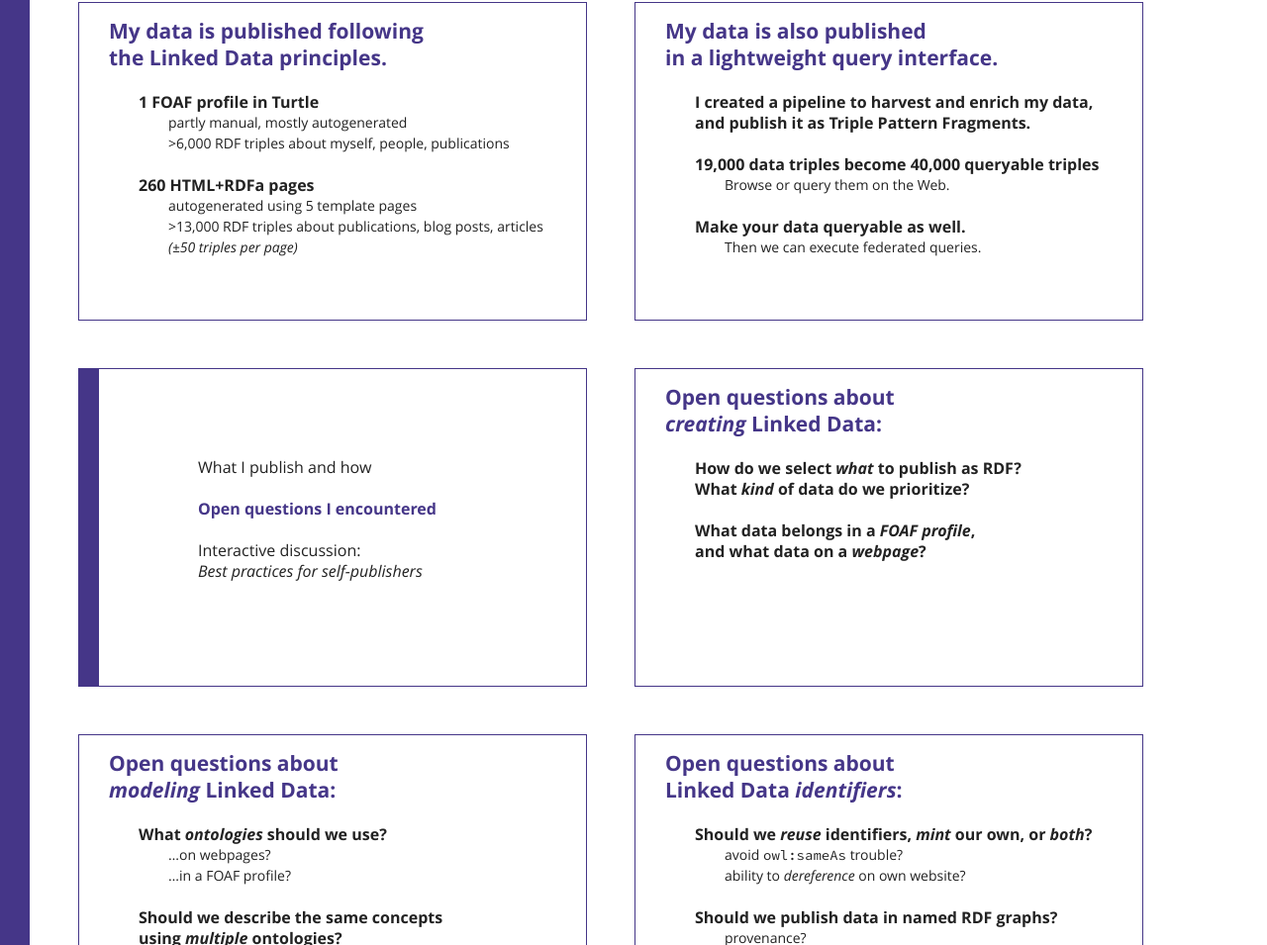
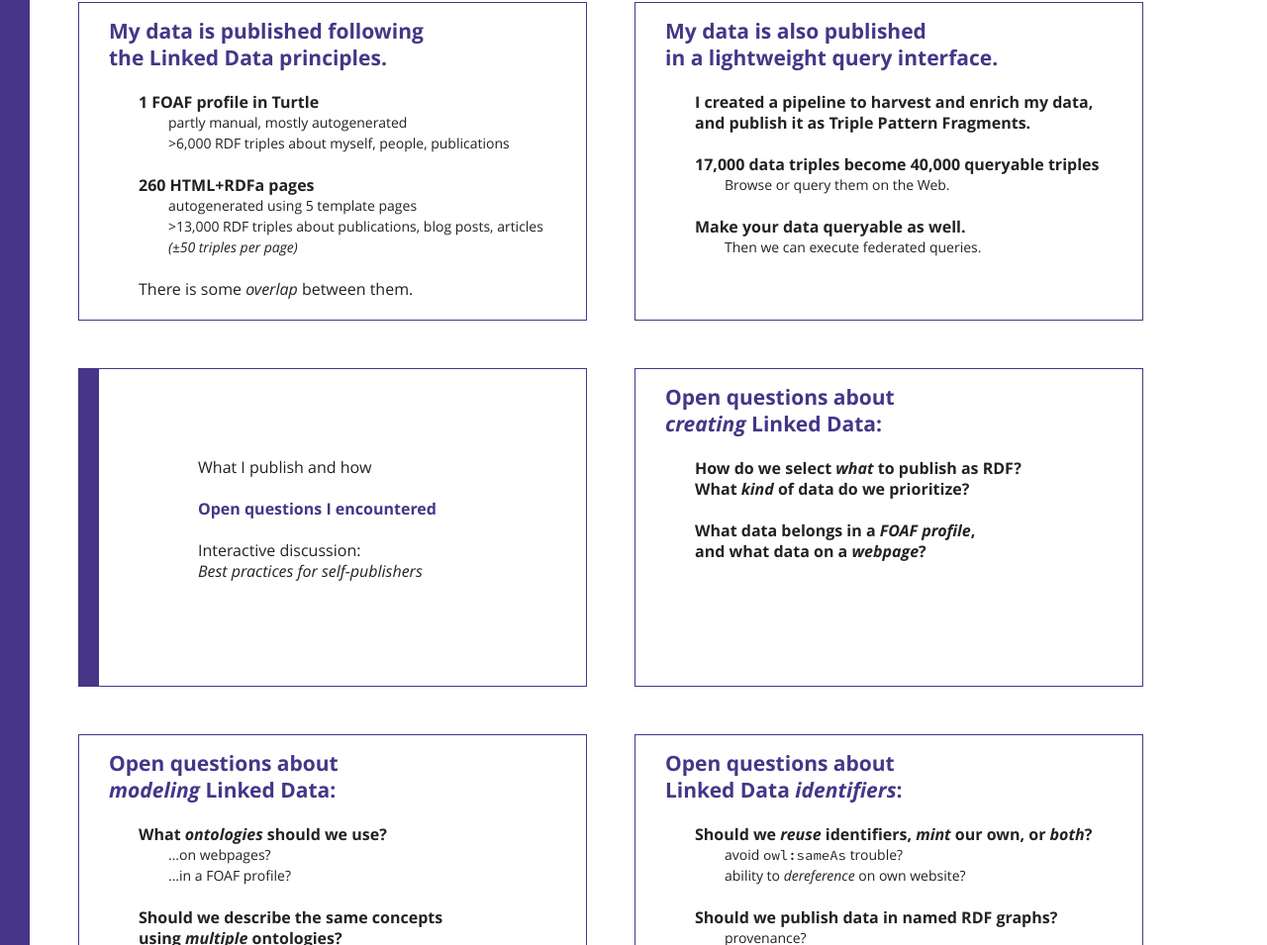
Before and after one commit to RubenVerborgh/Linked-Research-ESWC2017, a website: page index.html in a window 1280 px wide. Shown: the part 1494-2449 px from the top of the page at 99% size. Drawn offline with Linux system fonts and the light colour scheme.

Commit message:
Mention overlap.

```diff
--- a/index.html
+++ b/index.html
@@ -98,6 +98,7 @@
         </ul>
       </li>
     </ul>
+    <p>There is some <em>overlap</em> between them.</p>
   </div>
 
   <div class="slide" id="my-tpf-interface">
@@ -113,7 +114,7 @@
         </ul>
       </li>
       <li class="next">
-        19,000 data triples become 40,000 queryable triples
+        17,000 data triples become 40,000 queryable triples
         <ul>
           <li>
             <a href="https://data.verborgh.org/ruben">Browse</a> or
```
